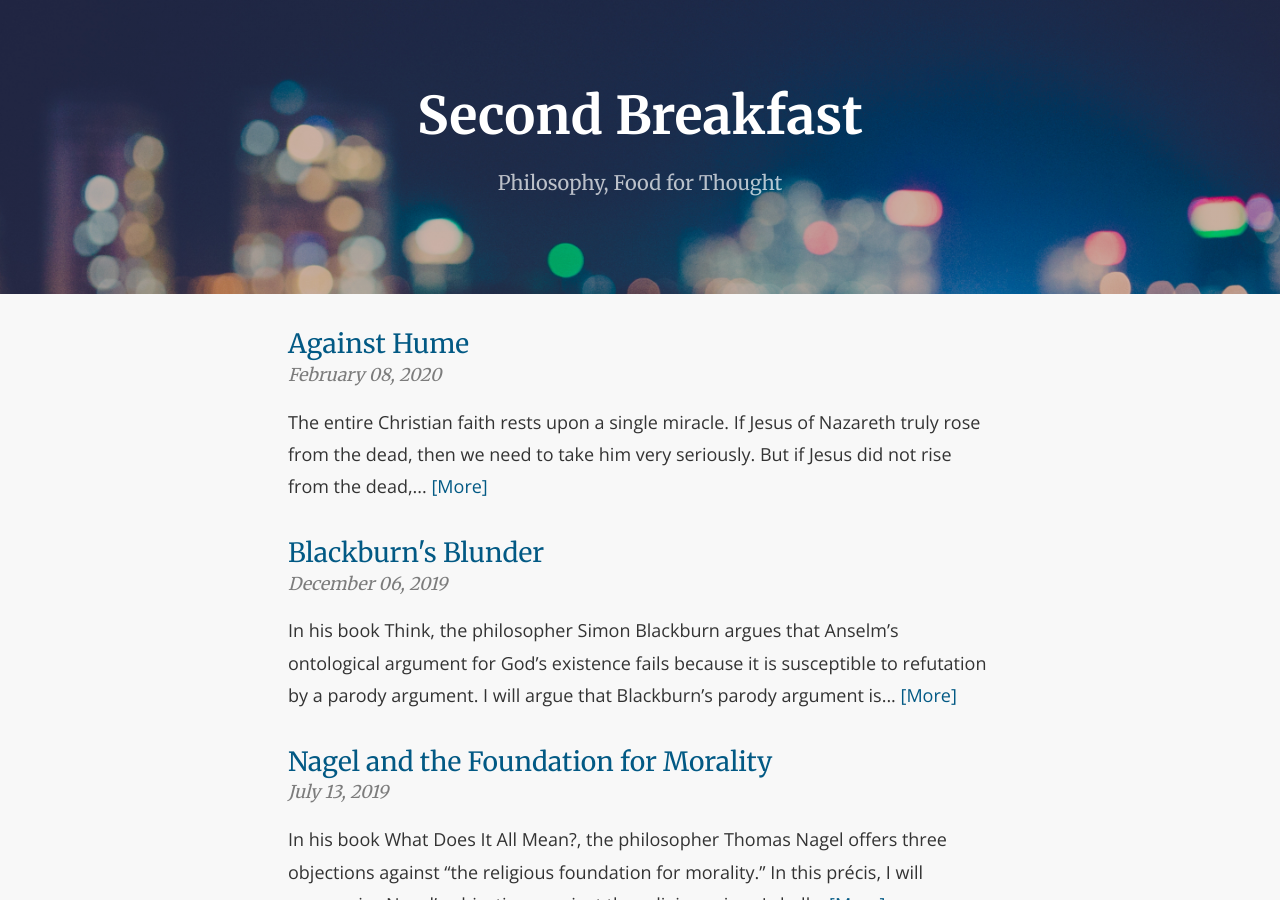
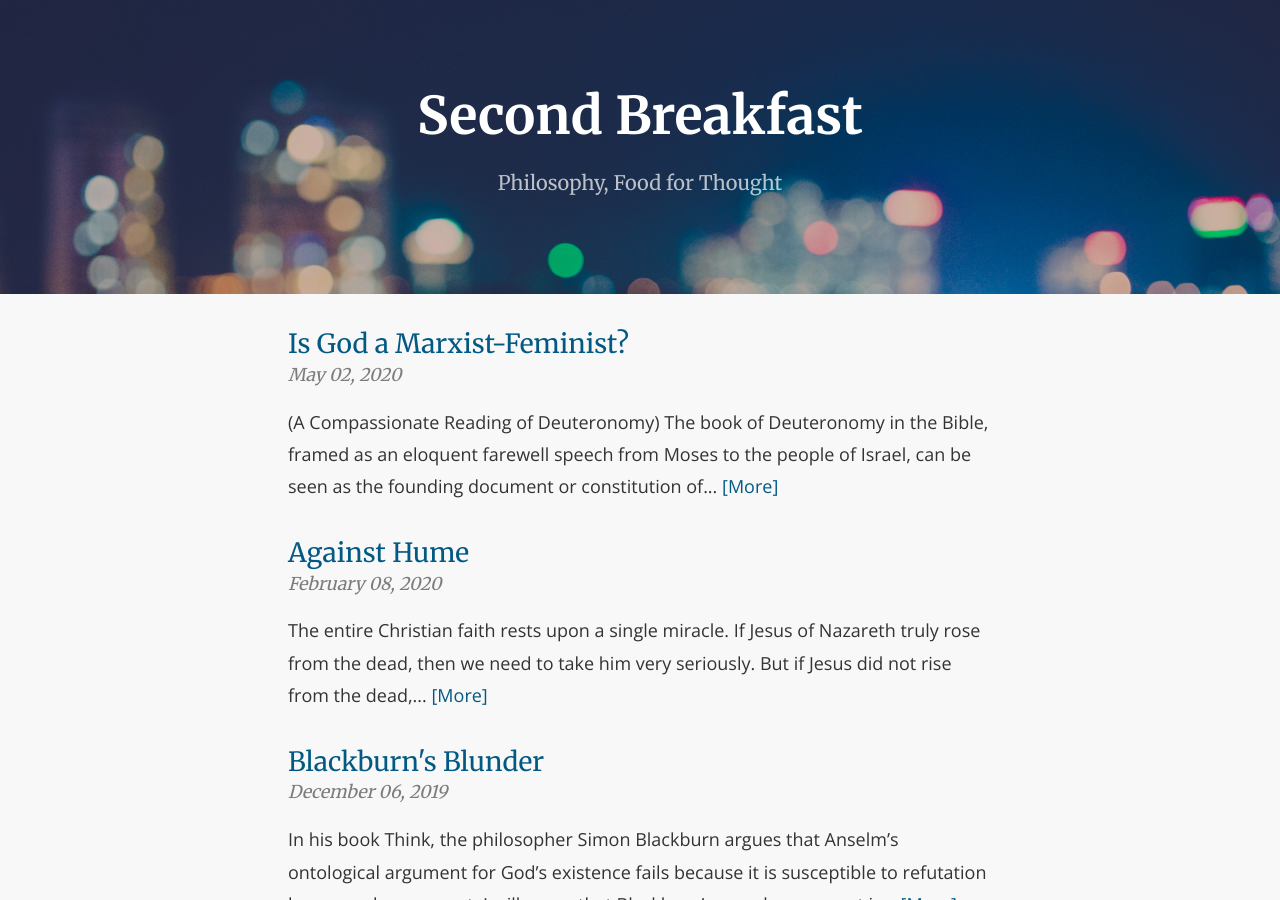
Before and after one commit to second-breakfast/second-breakfast.github.io, a Jekyll site: the page built from index.html, in a window 1280 px wide and 900 px high. Built offline with Jekyll 4.4.1, drawn with Linux system fonts in a browser that asks for light colours; the list of posts is cut into pages by our own code; some of the changed lines change nothing that is shown.

Commit message:
Publish Deuteronomy post

```diff
--- a/_posts/2020-05-02-compassionate-deuteronomy.markdown
+++ b/_posts/2020-05-02-compassionate-deuteronomy.markdown
@@ -3,55 +3,57 @@ layout: default
 title:  Is God a Marxist-Feminist?
 date:   2020-05-02 00:00:00
 categories: main
-published: false
+published: true
 ---
 #### (A Compassionate Reading of Deuteronomy)
-The Book of Deuteronomy in the Bible, framed as an eloquent farewell speech from Moses to the people of Israel, can be seen as the founding document or constitution of ancient Israel.<sup id="a1">[1](#f1)</sup> And yet, when the laws in Deuteronomy are compared with their older counterparts in the Book of Exodus, they reveal that Israel’s polity was not static, but dynamic, involving continuous interpretation in response to a changing cultural atmosphere.
+The book of Deuteronomy in the Bible, framed as an eloquent farewell speech from Moses to the people of Israel, can be seen as the founding document or constitution of ancient Israel.<sup id="a1">[1](#f1)</sup> And yet, when the laws in Deuteronomy are compared with their older counterparts in the book of Exodus, they reveal that Israel’s polity was not static, but dynamic, involving continuous interpretation in response to a changing cultural atmosphere.
 
-In this essay, I will argue that the way in which the laws in Deuteronomy expand upon and interpret the laws in Exodus suggests that the underlying social vision of Deuteronomy is an ethic of compassion — what some biblical scholars have deemed “theocentric humanism.”<sup id="a2">[2](#f2)</sup>  I will begin by briefly situating the context of the laws in Deuteronomy in relation to those of Exodus. I will then offer a literary analysis of three key texts in Deuteronomy, highlighting their humanitarian concern by contrasting them with their original statements (or lack thereof) in Exodus.
+In this essay, I will argue that the way in which the laws in Deuteronomy expand upon and interpret the laws in Exodus suggests that the underlying social vision of Deuteronomy is an ethic of compassion — what some biblical scholars have deemed “theocentric humanism.”<sup id="a2">[2](#f2)</sup>  I will begin by briefly situating the context of the laws in Deuteronomy in relation to those of Exodus. I then offer a literary analysis of three key texts in Deuteronomy, highlighting their humanitarian concern by contrasting them with their original statements (or lack thereof) in Exodus.
 
-By identifying the compassionate ethical reasoning employed in these paradigmatic texts in Deuteronomy, we can see how they reveal Israel’s God to be essentially loving and compassionate, with a special heart for the least powerful members of society.
+By identifying the compassionate ethical reasoning employed in these paradigmatic texts in Deuteronomy, we can see how they reveal Israel’s God to be essentially loving and compassionate, with a loyal heart for the least powerful members of society.
 
 ### The Context of Deuteronomy
-There are several indicators in the text of Deuteronomy which make it reasonable to see the laws therein as a later expansion and interpretation of the laws found in Exodus.
+Several features of Deuteronomy make it reasonable to see the laws therein as a later expansion and interpretation of the laws found in Exodus.
 
-First, Deuteronomy was clearly written after the people of Israel had been in the Promised Land for a significant amount of time – long enough for interpretation of the laws in Exodus to have taken place. For example, the book opens by saying, “these are the words Moses spoke…east of the Jordan” (Deut. 1:1 [NIV 2011]). The fact that the author takes care to mention the location as “east of the Jordan” assumes that the audience is *not* currently east of the Jordan. In other words, they are currently in the Promised Land (which is west of the Jordan), and have been there long enough for this reminder to be necessary. The implication is that the audience is a newer generation of people with no direct memory of Moses giving the laws found in Exodus.<sup id="a3">[3](#f3)</sup>
+First, Deuteronomy is addressed to Israelites who had been in the Promised Land for a significant amount of time – long enough for interpretation of the laws in Exodus to have taken place. For example, the book opens by saying, “these are the words Moses spoke…east of the Jordan” (Deut. 1:1 [NIV 2011]). The fact that care is taken to mention the location as “east of the Jordan” assumes that the audience is *not* currently east of the Jordan. In other words, they are currently in the Promised Land (which is west of the Jordan), and have been there long enough for this reminder to be necessary. The implication is that the audience of the book of Deuteronomy is a newer generation of people with no direct memory of Moses giving the laws found in Exodus.<sup id="a3">[3](#f3)</sup>
 
-Secondly, and more crucially, Deuteronomy 1:5 frames everything that follows by saying that “Moses began to expound this law.” Since “this law” here is referring to the laws in the Book of Exodus, this is strong evidence that Deuteronomy is claiming to be a later, yet authoritative, restatement and interpretation of the earlier laws in Exodus.<sup id="a4">[4](#f4)</sup>
+Second, and more crucially, Deuteronomy 1:5 begins the entire book by saying that “Moses began to expound this law.” Since “this law” refers to the laws in the book of Exodus, this is strong evidence that Deuteronomy is claiming to be a later, yet authoritative, restatement and interpretation of those earlier laws.<sup id="a4">[4](#f4)</sup>
 
 ### Debts and Servants
-Beginning our analysis with Deuteronomy 15:1-18, we see laws concerning the canceling of debts and freeing of servants.
+Let us begin by putting our money where our mouths are: in Deuteronomy 15:1-18, we see a set of compassionate laws concerning the canceling of debts and freeing of servants.
 
-Creditors are to “cancel any loan they have made to a fellow Israelite” at “the end of every seven years” (Deut. 15:1-2). Similarly, for those who own Hebrew servants, “in the seventh year you must let them go free” (Deut. 15:12). That the laws about canceling debts and freeing servants are grouped together here makes sense because people would *become* servants by selling themselves into debt: “If any of your people — Hebrew men or women — sell themselves to you and serve you…” (Deut. 15:12).
+These laws state that creditors are to “cancel any loan they have made to a fellow Israelite” at “the end of every seven years” (Deut. 15:1-2). Similarly, for those who own Hebrew servants, “in the seventh year you must let them go free” (Deut. 15:12). Note that the laws about canceling debts and freeing servants are grouped together here: this makes sense because people would *become* servants by selling themselves into debt: “If any of your people — Hebrew men or women — sell themselves to you and serve you…” (Deut. 15:12).
 
-In Exodus 21:2, we see the original statement of this law: “If you buy a Hebrew servant, he is to serve you for six years. But in the seventh year, he shall go free, without paying anything.”
+By constrast, in Exodus 21:2, we see the original statement of this law: “If you buy a Hebrew servant, he is to serve you for six years. But in the seventh year, he shall go free, without paying anything.” That's it!
 
-By comparing the two sets of laws, a few fascinating differences come to light.
+There are two crucial differences between these sets of laws.
 
-First, while the law in Exodus 21 is applied only to a male servant — “only the man shall go free” (v.4) — its restatement in Deuteronomy applies to “men or women.” Second, as Michael Coogan notes, “in Exodus 21.2, after six years the Hebrew slave is simply released; in Deuteronomy 15.12-15, he is also to be given abundant gifts.”<sup id="a5">[5](#f5)</sup>
+First, while the original law in Exodus 21 is applied only to a male servant — “only the man shall go free” (v.4) — its restatement in Deuteronomy applies to “men or women.” Second, the law in Deuteronomy is more generous. As Michael Coogan eloquently summarizes: “in Exodus 21.2, after six years the Hebrew slave is simply released; in Deuteronomy 15.12-15, he is also to be given abundant gifts.”<sup id="a5">[5](#f5)</sup>
 
-Indeed, throughout Deuteronomy we get the impression that a spirit of generosity is supposed to be extended far beyond the specific laws. For instance, God instructs the people “to be openhanded toward your fellow Israelites who are poor and needy” and “not send them away empty-handed” but rather to give to them “liberally…as the LORD your God has blessed you” (Deut. 15:11, 13, 14).
+In other words, we see that in Deuteronomy a principle emerges: a spirit of generosity is supposed to be extended far beyond the specific law itself. For instance, God instructs the people “to be openhanded toward your fellow Israelites who are poor and needy” and “not send them away empty-handed” but rather to give to them “liberally…as the LORD your God has blessed you” (Deut. 15:11, 13, 14). Later, there is also a *reason* given for obeying the law, which is not even present in Exodus: “Remember that you were slaves in Egypt and the LORD your God redeemed you. That is why I give you this command today” (Deut. 15:15).
 
-Crucial also is the *reason* given for obeying the law in Deuteronomy, which is not even present in Exodus: “Remember that you were slaves in Egypt and the LORD your God redeemed you. That is why I give you this command today” (Deut. 15:15). Thus, we can see that at the heart of the laws in Deuteronomy is an ethic of compassion.
+Thus, we can see that at the heart of the Deuteronomic version of these laws is an ethic of compassion, grounded in generosity.
 
 ### Festival laws
-Moving on to another text, Deuteronomy 16:1-17, we see laws concerning three festivals: The Festival of Unleavened Bread (also known as Passover), the Festival of Weeks, and the Festival of Tabernacles.
+In Deuteronomy 16:1-17, we see laws concerning three festivals: The Festival of Unleavened Bread (also known as Passover), the Festival of Weeks, and the Festival of Tabernacles.
 
-Most important to note for our purpose is *who* is allowed to celebrate the festivals: “you, your sons and daughters, your male and female servants, the Levites in your towns, and the foreigners, and fatherless and the widows living among you” (Deut. 16:11). In short, special care is taken to include the especially vulnerable classes in Israelite society.
+The most important feature of these laws for our present purpose is *who* is allowed to celebrate the festivals: “you, your sons and daughters, your male and female servants, the Levites in your towns, and the foreigners, and fatherless and the widows living among you” (Deut. 16:11). In short, special care is taken to include the especially vulnerable classes in Israelite society.
 
-Coogan observes that the Levites, Israel’s special tribe of priests, are included in this list because of a reform issued by King Josiah, in which all worship “was to take place only at the central sanctuary.”<sup id="a6">[6](#f6)</sup> This means that many Levites “who had earned their livelihood by officiating at local shrines would now be unemployed” and thus they “are a needy and protected class, often grouped with slaves, strangers, orphans, and widows.”<sup id="a7">[7](#f7)</sup>
+By contrast, in the original statement of these laws in Exodus 23:14-17, only men are mentioned (Exod. 23:17).
 
-By contrast, in the original statement of these laws in Exodus 23:14-17, only men are mentioned (Exod. 23:17). Also again lacking in the Exodus version is a reason for obeying the law, while in Deuteronomy we see that the reason is again rooted in compassionate remembrance of slavery in Egypt (Deut. 16:12).
+However, one might reasonably ask: why then are the Levites, Israel's favored priestly tribe, included in this list? Coogan observes that because of a reform issued by King Josiah, all worship “was to take place only at the central sanctuary.”<sup id="a6">[6](#f6)</sup> This means that many Levites “who had earned their livelihood by officiating at local shrines would now be unemployed” and thus they “\[were\] a needy and protected class, often grouped with slaves, strangers, orphans, and widows.”<sup id="a7">[7](#f7)</sup>
+
+Again lacking in the Exodus version of the law is a reason for obeying the law, while in Deuteronomy we see that the reason is again rooted in compassionate remembrance of slavery in Egypt (Deut. 16:12).
 
 ### Harvest laws
-Finally, there are a small set of laws in Deuteronomy 24:19-21, which in fact have no counterparts in the Exodus laws. These concern compassionate harvesting restrictions: “When you are harvesting in your field and you overlook a sheaf, do not go back to get it. Leave it for the foreigner, the fatherless and the widow” (Deut. 24:19). Identical laws are repeated for harvesting olive tree branches and grapes (Deut. 24:20, 21).
+Interestingly, there are a small set of laws in Deuteronomy 24:19-21, which in fact have no counterparts in the Exodus laws. These concern compassionate harvesting restrictions: “When you are harvesting in your field and you overlook a sheaf, do not go back to get it. Leave it for the foreigner, the fatherless and the widow” (Deut. 24:19). Identical laws are repeated for harvesting olive tree branches and grapes (Deut. 24:20, 21).
 
-Once more, we see compassionate laws, but more importantly, compassionate *reasons* for *obeying* them: “Remember that you were slaves in Egypt. That is why I command you to do this” (Deut. 24:22).<sup id="a8">[8](#f8)</sup>
+Once more, we see compassionate laws, but even more importantly, a compassionate reason for obeying them: “Remember that you were slaves in Egypt. That is why I command you to do this” (Deut. 24:22).<sup id="a8">[8](#f8)</sup>
 
 ### Conclusion
 In the laws in Deuteronomy, then, we see an undeniably strong theme of compassion emerge. Indeed, Coogan notes that these laws arguably “offer something of a populist program”; they have “more of a humanitarian cast” than those found in Exodus, since, in them, “the persons to be shown special attention are the least powerful members of society”.<sup id="a9">[9](#f9)</sup>
 
-It is thus regrettable that too many moderns see in the Hebrew Bible only oppression and violence. On the contrary, the compassionate social vision of Deuteronomy, whose polity is foundational to the rest of the Bible, should reframe our reading of any seemingly oppressive texts.<sup id="a10">[10](#f10)</sup>
+It is thus regrettable that many today see in the Hebrew Bible only oppression and violence. On the contrary, the compassionate social vision of Deuteronomy, whose polity is foundational to the rest of the Bible, should reframe our reading of any seemingly oppressive texts.<sup id="a10">[10](#f10)</sup>
 
 Indeed, Deuteronomy is a timely and powerful reminder to modern people living in first world economies that, “to refuse help and compassion to the poor and needy is to act like Pharaoh, not like God: acts of economic injustice enslave; they do not liberate.”<sup id="a11">[11](#f11)</sup>
 
@@ -60,7 +62,7 @@ Indeed, Deuteronomy is a timely and powerful reminder to modern people living in
 
 <sup id="f2">2</sup> Samuel Balentine, *The Torah’s Vision of Worship*, 184. [↵](#a2)
 
-<sup id="f3">3</sup> In fact, there are parts of Deuteronomy were likely written after Moses’ death. Moses is referred to in the third person in certain places in ways that seem awkward if those passages were written by him, and the book includes a description of his death (Deut. 34). [↵](#a3)
+<sup id="f3">3</sup> Since Moses himself never entered the Promised Land, it is plausible that this introduction is thus from the perspective of later scribes writing from the Promised Land, who incorporated his recorded speech into what became the book of Deuteronomy as we now have it. Scribal activity would also explain why Moses is referred to in the third person throughout the narrative portions of the book, and why the book includes a description of his death (Deut. 34). These facts are awkward if we suppose that Moses wrote these passages about himself, but make more sense in a scribal context (see Deut 31:9; 24-26). [↵](#a3)
 
 <sup id="f4">4</sup> See, for example, agreement with this basic thesis in Samuel Balentine: “In Deuteronomy, old laws are not simply codified…instead, they are “preached” in a way that brings them up to date and makes them applicable to new situations.” Samuel Balentine, *The Torah’s Vision of Worship*, 182. [↵](#a4)
 
```
